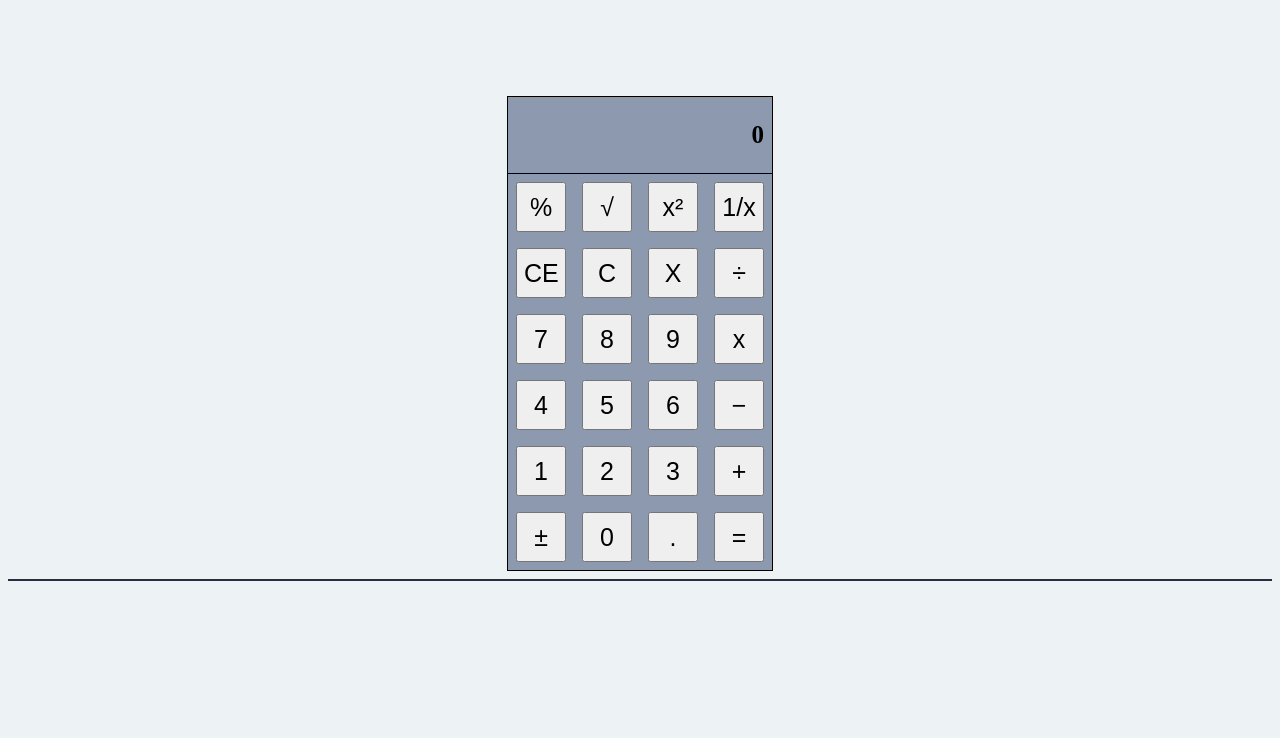
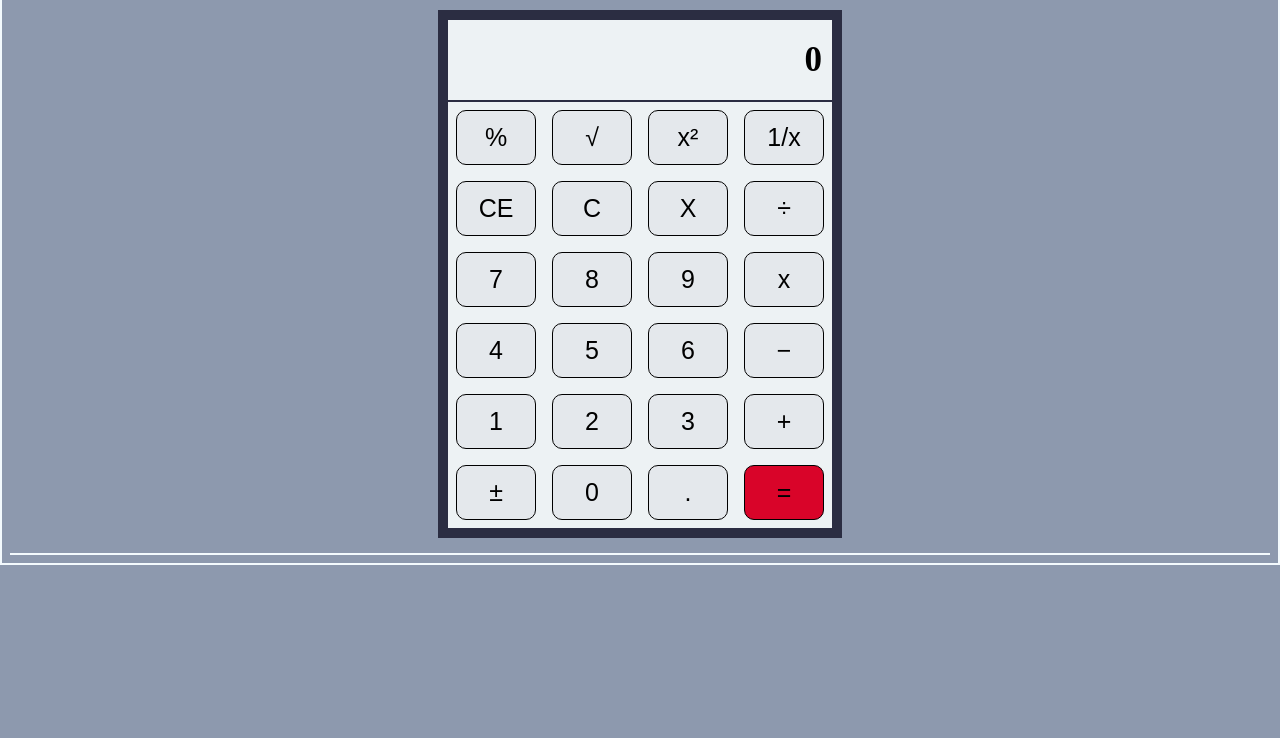
Before and after one commit to adrianmota/adrianmota.github.io, a plain HTML site: page index.html in a window 1280 px wide. Shown: the part 62-800 px from the top of the page. Drawn offline with Linux system fonts and the light colour scheme.

Commit message:
Improving the style

```diff
--- a/index.html
+++ b/index.html
@@ -25,46 +25,42 @@
                     <td><button>x&sup2;</button></td>
                     <td><button>1/x</button></td>
                 </tr>
-                <br>
                 <tr>
                     <td><button>CE</button></td>
                     <td><button>C</button></td>
                     <td><button>X</button></td>
                     <td><button>&divide;</button></td>
                 </tr>
-                <br>
                 <tr>
                     <td><button>7</button></td>
                     <td><button>8</button></td>
                     <td><button>9</button></td>
                     <td><button>x</button></td>
                 </tr>
-                <br>
                 <tr>
                     <td><button>4</button></td>
                     <td><button>5</button></td>
                     <td><button>6</button></td>
                     <td><button>&minus;</button></td>
                 </tr>
-                <br>
                 <tr>
                     <td><button>1</button></td>
                     <td><button>2</button></td>
                     <td><button>3</button></td>
                     <td><button>&plus;</button></td>
                 </tr>
-                <br>
                 <tr>
                     <td><button>&plusmn;</button></td>
                     <td><button>0</button></td>
                     <td><button>&period;</button></td>
-                    <td><button>&equals;</button></td>
+                    <td><button id="equals">&equals;</button></td>
                 </tr>
             </tbody>
         </table>
     </section>
     <footer>
         <hr>
+        <!-- <p>Adrian Mota Silverio</p> -->
     </footer>
 </body>
 </html>
--- a/styles/styles.css
+++ b/styles/styles.css
@@ -1,56 +1,94 @@
-body {
+html {
+  margin: 0;
+  border: 2px solid #f3fafd;
+  background-color: #8d99ae;
+}
+
+/* body {
+  background-color: #748094;
+} */
+
+table {
+  margin: 15px auto;
+  border: 10px solid #2b2d42;
+  border-radius: 5px;
+  border-collapse: collapse;
+  padding: 0;
+  /* font-size: 25px; */
+  width: 400px;
+  /* height: 210px; */
+}
+
+th {
+  margin: 0;
+  border: 2px solid #2b2d42;
+  /* border-radius: 5px; */
+  padding: 10px;
+  width: 60px;
+  height: 60px;
+  text-align: right;
+  font-size: 35px;
   background-color: #edf2f4;
 }
 
-section table {
-  margin: 5px auto;
-  padding: 5px;
-  border: 1px solid black;
-  font-size: 25px;
-  width: 150px;
-  height: 210px;
-}
-
-table,
-th,
 td {
-  border-collapse: collapse;
-  margin: 5px;
+  margin: 0 auto;
+  /* border-collapse: collapse; */
   padding: 8px;
-  background-color: #8D99AE;
-}
-
-table th {
-  width: 60px;
-  height: 60px;
-  text-align: right;
-  border: 1px solid black;
-}
-
-table td {
-  border: 0;
+  background-color: #edf2f4;
 }
 
 h1 {
+  margin: 0;
   text-align: center;
-  margin: 0;
-  color: #2b2d42;
-}
-
-div[id="b-extern"] {
-  margin: 5px auto;
-  padding: 0;
-  border: 5px solid black;
-  width: 160px;
-  height: 220px;
+  color: #f3fafd;
 }
 
 hr {
-  border: 1px solid #2b2d42;
+  border: 1px solid #f3fafd;
 }
 
 button {
-  width: 50px;
-  height: 50px;
+  margin: 0;
+  border: 1px solid black;
+  padding: 0;
+  width: 80px;
+  height: 55px;
   font-size: 25px;
+  border-radius: 10px;
+  background-color: #e4e8ec;
 }
+
+button:hover {
+  margin: 0;
+  border: 1px solid black;
+  padding: 0;
+  width: 80px;
+  height: 55px;
+  font-size: 25px;
+  border-radius: 10px;
+  background-color: #c9ccd3;
+}
+
+button:active {
+  margin: 0;
+  border: 1px solid black;
+  padding: 0;
+  width: 80px;
+  height: 55px;
+  font-size: 25px;
+  border-radius: 10px;
+  background-color: #e4e8ec;
+}
+
+button[id="equals"] {
+  background-color: #d90429;
+}
+
+button[id="equals"]:hover {
+    background-color: #ef233c;
+}
+
+button[id="equals"]:active {
+    background-color: #d90429;
+}
```
